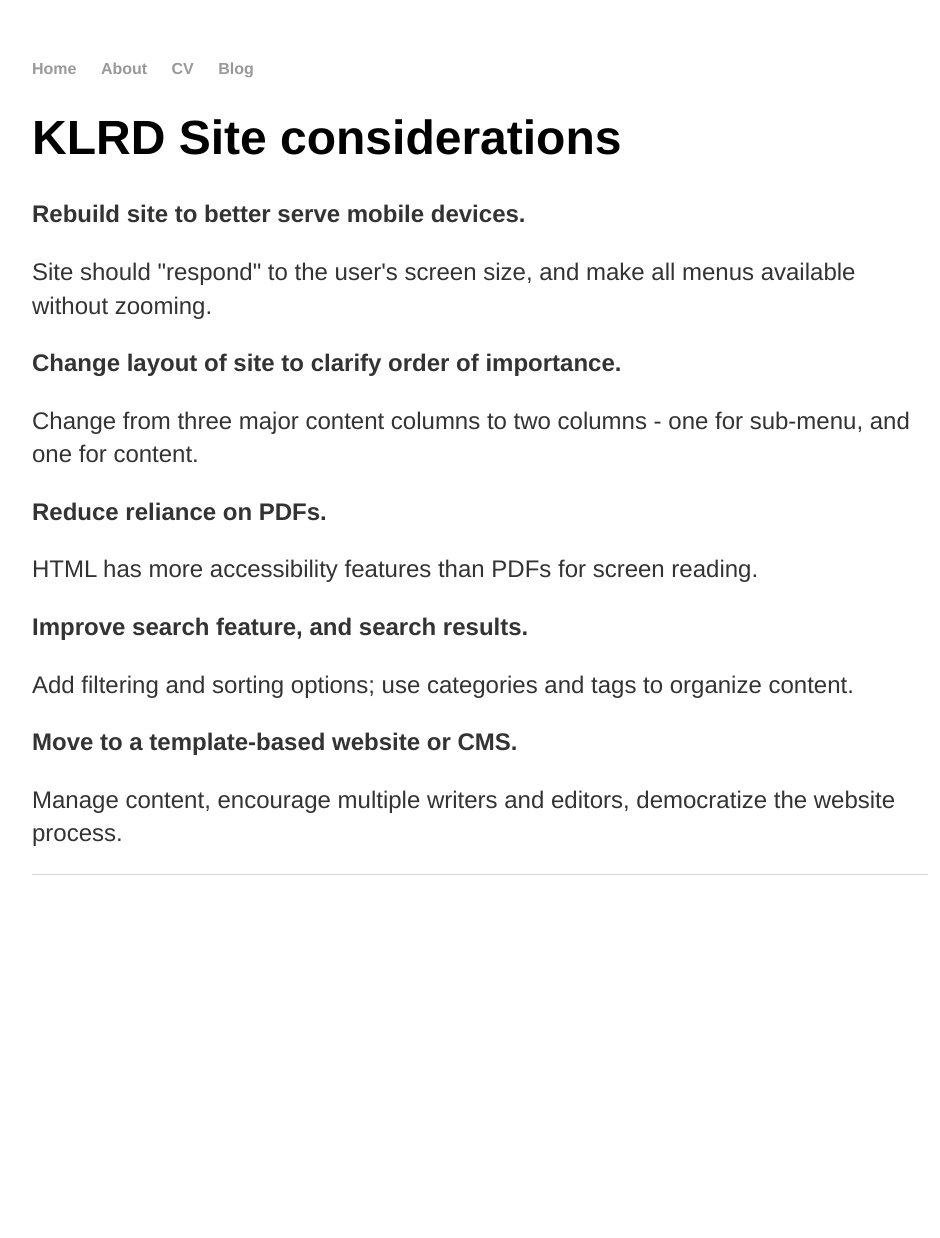
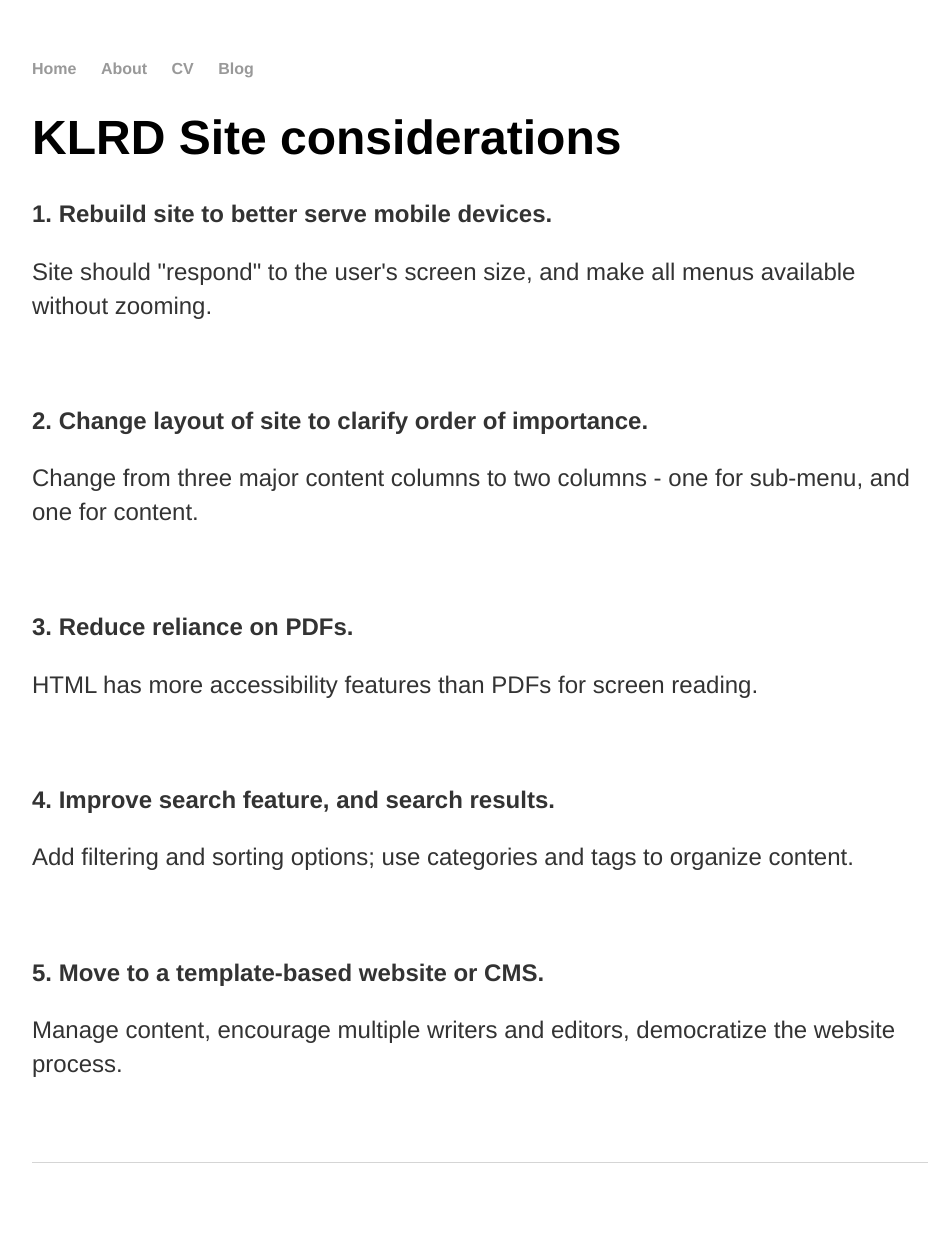
Before and after one commit to karlfun/karlfun.github.io, a Jekyll site: the page built from index.html, in a window 1280 px wide. Shown: the whole page, without its empty margins (160-1100 px from the left). Built offline with Jekyll 4.4.1, drawn with Linux system fonts in a browser that asks for light colours; before the commit the page ends 950 px from its top, so only the background shows below that.

Commit message:
add numbering and space out the 'graphs

```diff
--- a/index.html
+++ b/index.html
@@ -3,17 +3,22 @@ layout: default
 title: Considerations for KLRD Website
 ---
 <h1>KLRD Site considerations</h1>
-<p><strong>Rebuild site to better serve mobile devices.</strong></p>
+<p><strong>1. Rebuild site to better serve mobile devices.</strong></p>
 <p>Site should "respond" to the user's screen size, and make all menus available without zooming.</p>
+<p>&nbsp;</p>
 
-<p><strong>Change layout of site to clarify order of importance.</strong></p>
+<p><strong>2. Change layout of site to clarify order of importance.</strong></p>
 <p>Change from three major content columns to two columns - one for sub-menu, and one for content.</p>
+<p>&nbsp;</p>
 
-<p><strong>Reduce reliance on PDFs.</strong></p>
+<p><strong>3. Reduce reliance on PDFs.</strong></p>
 <p>HTML has more accessibility features than PDFs for screen reading.</p>
+<p>&nbsp;</p>
 
-<p><strong>Improve search feature, and search results.</strong></p>
+<p><strong>4. Improve search feature, and search results.</strong></p>
 <p>Add filtering and sorting options; use categories and tags to organize content.</p>
+<p>&nbsp;</p>
 
-<p><strong>Move to a template-based website or CMS.</strong></p>
+<p><strong>5. Move to a template-based website or CMS.</strong></p>
 <p>Manage content, encourage multiple writers and editors, democratize the website process.</p>
+<p>&nbsp;</p>
```
